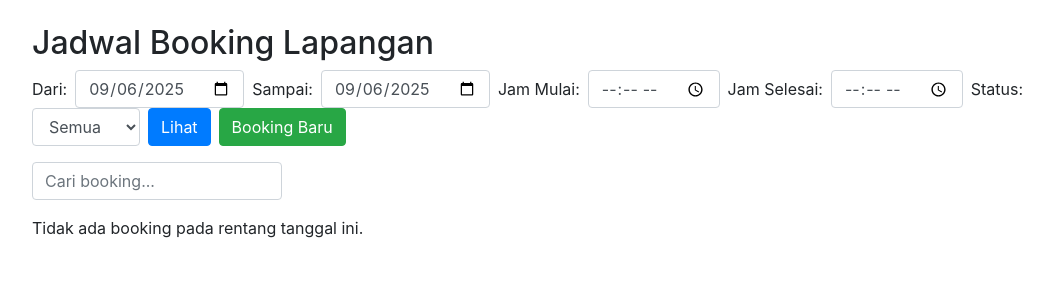
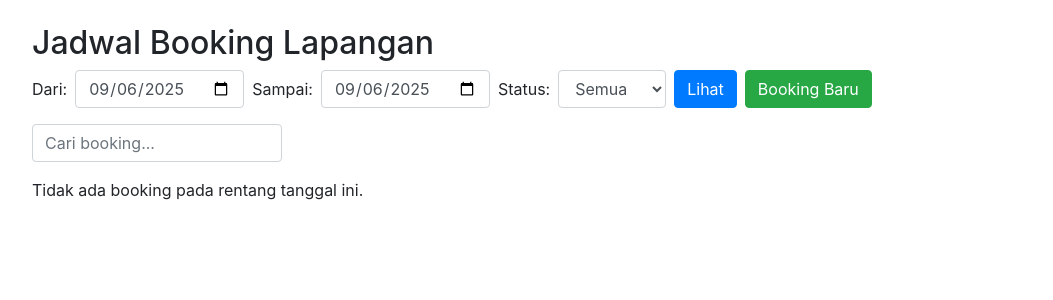
Before and after one commit to adityaaditiya/padel2, a CodeIgniter app: page /database/index.php/booking in a window 1280 px wide. Shown: the part 56-356 px from the top of the page, without its empty margins (53-1106 px from the left). Run offline with CodeIgniter, Linux system fonts and the light colour scheme; the visitor is signed in with stand-in values (Sample User, id 1); data comes from the database, SQL or seed files in the repository.

Commit message:
Revert "Add custom booking option on dashboard"

```diff
--- a/application/controllers/Booking.php
+++ b/application/controllers/Booking.php
@@ -28,16 +28,6 @@ class Booking extends CI_Controller
         }
         $start  = $this->input->get('start_date');
         $end    = $this->input->get('end_date');
-        $start_time = $this->input->get('jam_mulai');
-        $end_time   = $this->input->get('jam_selesai');
-        $open  = strtotime('08:00');
-        $close = strtotime('22:00');
-        if ($start_time && (strtotime($start_time) < $open || strtotime($start_time) > $close)) {
-            $start_time = null;
-        }
-        if ($end_time && (strtotime($end_time) < $open || strtotime($end_time) > $close)) {
-            $end_time = null;
-        }
         if (!$start) {
             $start = date('Y-m-d');
         }
@@ -52,13 +42,11 @@ class Booking extends CI_Controller
         $data['sort']       = $sort;
         $data['order']      = $order;
         $data['status']     = $status;
-        $data['start_time'] = $start_time;
-        $data['end_time']   = $end_time;
         $data['courts']     = $this->Court_model->get_all();
         if ($status === 'pending') {
             $data['bookings'] = $this->Booking_model->get_pending($sort, $order);
         } else {
-            $data['bookings'] = $this->Booking_model->get_by_date_range($start, $end, $start_time, $end_time, $sort, $order);
+            $data['bookings'] = $this->Booking_model->get_by_date_range($start, $end, $sort, $order);
         }
         $this->load->view('booking/index', $data);
     }
--- a/application/models/Booking_model.php
+++ b/application/models/Booking_model.php
@@ -49,7 +49,7 @@ class Booking_model extends CI_Model
                         ->result();
     }
 
-    public function get_by_date_range($start, $end, $start_time = null, $end_time = null, $sort = 'jam_mulai', $order = 'asc')
+    public function get_by_date_range($start, $end, $sort = 'jam_mulai', $order = 'asc')
     {
         $allowed = [
             'id_court'       => 'courts.nama_lapangan',
@@ -63,19 +63,13 @@ class Booking_model extends CI_Model
         ];
         $sort_field = isset($allowed[$sort]) ? $allowed[$sort] : $allowed['jam_mulai'];
         $order      = strtolower($order) === 'desc' ? 'desc' : 'asc';
-        $this->db->select('bookings.*, m.kode_member, courts.nama_lapangan')
-                 ->from($this->table)
-                 ->join('member_data m', 'm.user_id = bookings.id_user', 'left')
-                 ->join('courts', 'courts.id = bookings.id_court', 'left')
-                 ->where('bookings.tanggal_booking >=', $start)
-                 ->where('bookings.tanggal_booking <=', $end);
-        if ($start_time) {
-            $this->db->where('bookings.jam_mulai >=', $start_time);
-        }
-        if ($end_time) {
-            $this->db->where('bookings.jam_selesai <=', $end_time);
-        }
-        return $this->db->where('bookings.status_booking !=', 'batal')
+        return $this->db->select('bookings.*, m.kode_member, courts.nama_lapangan')
+                        ->from($this->table)
+                        ->join('member_data m', 'm.user_id = bookings.id_user', 'left')
+                        ->join('courts', 'courts.id = bookings.id_court', 'left')
+                        ->where('bookings.tanggal_booking >=', $start)
+                        ->where('bookings.tanggal_booking <=', $end)
+                        ->where('bookings.status_booking !=', 'batal')
                         ->order_by($sort_field, $order)
                         ->get()
                         ->result();
--- a/application/views/booking/index.php
+++ b/application/views/booking/index.php
@@ -5,24 +5,14 @@
 <?php $status      = isset($status) ? $status : ''; ?>
 <?php $start_date  = isset($start_date) ? $start_date : date('Y-m-d'); ?>
 <?php $end_date    = isset($end_date) ? $end_date : $start_date; ?>
-<?php $start_time  = isset($start_time) ? $start_time : ''; ?>
-<?php $end_time    = isset($end_time) ? $end_time : ''; ?>
 <?php
-function booking_sort_url($field, $start, $end, $start_time, $end_time, $status, $sort, $order)
+function booking_sort_url($field, $start, $end, $status, $sort, $order)
 {
     $next = ($sort === $field && $order === 'asc') ? 'desc' : 'asc';
     if ($status === 'pending') {
         return site_url('booking') . '?status=pending&sort=' . $field . '&order=' . $next;
     }
-    $url = site_url('booking') . '?start_date=' . urlencode($start) . '&end_date=' . urlencode($end);
-    if (!empty($start_time)) {
-        $url .= '&jam_mulai=' . urlencode($start_time);
-    }
-    if (!empty($end_time)) {
-        $url .= '&jam_selesai=' . urlencode($end_time);
-    }
-    $url .= '&sort=' . $field . '&order=' . $next;
-    return $url;
+    return site_url('booking') . '?start_date=' . urlencode($start) . '&end_date=' . urlencode($end) . '&sort=' . $field . '&order=' . $next;
 }
 ?>
 <h2>Jadwal Booking Lapangan</h2>
@@ -31,10 +21,6 @@ function booking_sort_url($field, $start, $end, $start_time, $end_time, $status,
     <input type="date" id="start_date" name="start_date" class="form-control mr-2" value="<?php echo htmlspecialchars($start_date); ?>">
     <label for="end_date" class="mr-2">Sampai:</label>
     <input type="date" id="end_date" name="end_date" class="form-control mr-2" value="<?php echo htmlspecialchars($end_date); ?>">
-    <label for="jam_mulai" class="mr-2">Jam Mulai:</label>
-    <input type="time" id="jam_mulai" name="jam_mulai" class="form-control mr-2" min="08:00" max="22:00" value="<?php echo htmlspecialchars($start_time); ?>">
-    <label for="jam_selesai" class="mr-2">Jam Selesai:</label>
-    <input type="time" id="jam_selesai" name="jam_selesai" class="form-control mr-2" min="08:00" max="22:00" value="<?php echo htmlspecialchars($end_time); ?>">
     <?php if ($role !== 'pelanggan'): ?>
         <label for="status" class="mr-2">Status:</label>
         <select id="status" name="status" class="form-control mr-2">
@@ -51,13 +37,13 @@ function booking_sort_url($field, $start, $end, $start_time, $end_time, $status,
     <table class="table table-bordered" id="booking-table">
         <thead>
             <tr>
-                <th><a href="<?php echo htmlspecialchars(booking_sort_url('tanggal_booking', $start_date, $end_date, $start_time, $end_time, $status, $sort, $order)); ?>">Tanggal</a></th>
-                <th><a href="<?php echo htmlspecialchars(booking_sort_url('id_court', $start_date, $end_date, $start_time, $end_time, $status, $sort, $order)); ?>">Lapangan</a></th>
-                <th><a href="<?php echo htmlspecialchars(booking_sort_url('jam_mulai', $start_date, $end_date, $start_time, $end_time, $status, $sort, $order)); ?>">Jam Mulai</a></th>
-                <th><a href="<?php echo htmlspecialchars(booking_sort_url('jam_selesai', $start_date, $end_date, $start_time, $end_time, $status, $sort, $order)); ?>">Jam Selesai</a></th>
-                <th><a href="<?php echo htmlspecialchars(booking_sort_url('kode_member', $start_date, $end_date, $start_time, $end_time, $status, $sort, $order)); ?>">Kode Member</a></th>
-                <th><a href="<?php echo htmlspecialchars(booking_sort_url('status_booking', $start_date, $end_date, $start_time, $end_time, $status, $sort, $order)); ?>">Status</a></th>
-                <th><a href="<?php echo htmlspecialchars(booking_sort_url('keterangan', $start_date, $end_date, $start_time, $end_time, $status, $sort, $order)); ?>">Keterangan</a></th>
+                <th><a href="<?php echo htmlspecialchars(booking_sort_url('tanggal_booking', $start_date, $end_date, $status, $sort, $order)); ?>">Tanggal</a></th>
+                <th><a href="<?php echo htmlspecialchars(booking_sort_url('id_court', $start_date, $end_date, $status, $sort, $order)); ?>">Lapangan</a></th>
+                <th><a href="<?php echo htmlspecialchars(booking_sort_url('jam_mulai', $start_date, $end_date, $status, $sort, $order)); ?>">Jam Mulai</a></th>
+                <th><a href="<?php echo htmlspecialchars(booking_sort_url('jam_selesai', $start_date, $end_date, $status, $sort, $order)); ?>">Jam Selesai</a></th>
+                <th><a href="<?php echo htmlspecialchars(booking_sort_url('kode_member', $start_date, $end_date, $status, $sort, $order)); ?>">Kode Member</a></th>
+                <th><a href="<?php echo htmlspecialchars(booking_sort_url('status_booking', $start_date, $end_date, $status, $sort, $order)); ?>">Status</a></th>
+                <th><a href="<?php echo htmlspecialchars(booking_sort_url('keterangan', $start_date, $end_date, $status, $sort, $order)); ?>">Keterangan</a></th>
                 <?php if ($role === 'kasir'): ?>
                     <th style="width:280px;">Aksi</th>
                     <th>Nota</th>
@@ -134,10 +120,6 @@ if (statusEl) {
         var disabled = this.value === 'pending';
         document.getElementById('start_date').disabled = disabled;
         document.getElementById('end_date').disabled = disabled;
-        var startTimeEl = document.getElementById('jam_mulai');
-        var endTimeEl   = document.getElementById('jam_selesai');
-        if (startTimeEl) startTimeEl.disabled = disabled;
-        if (endTimeEl) endTimeEl.disabled = disabled;
     });
     statusEl.dispatchEvent(new Event('change'));
 }
```
